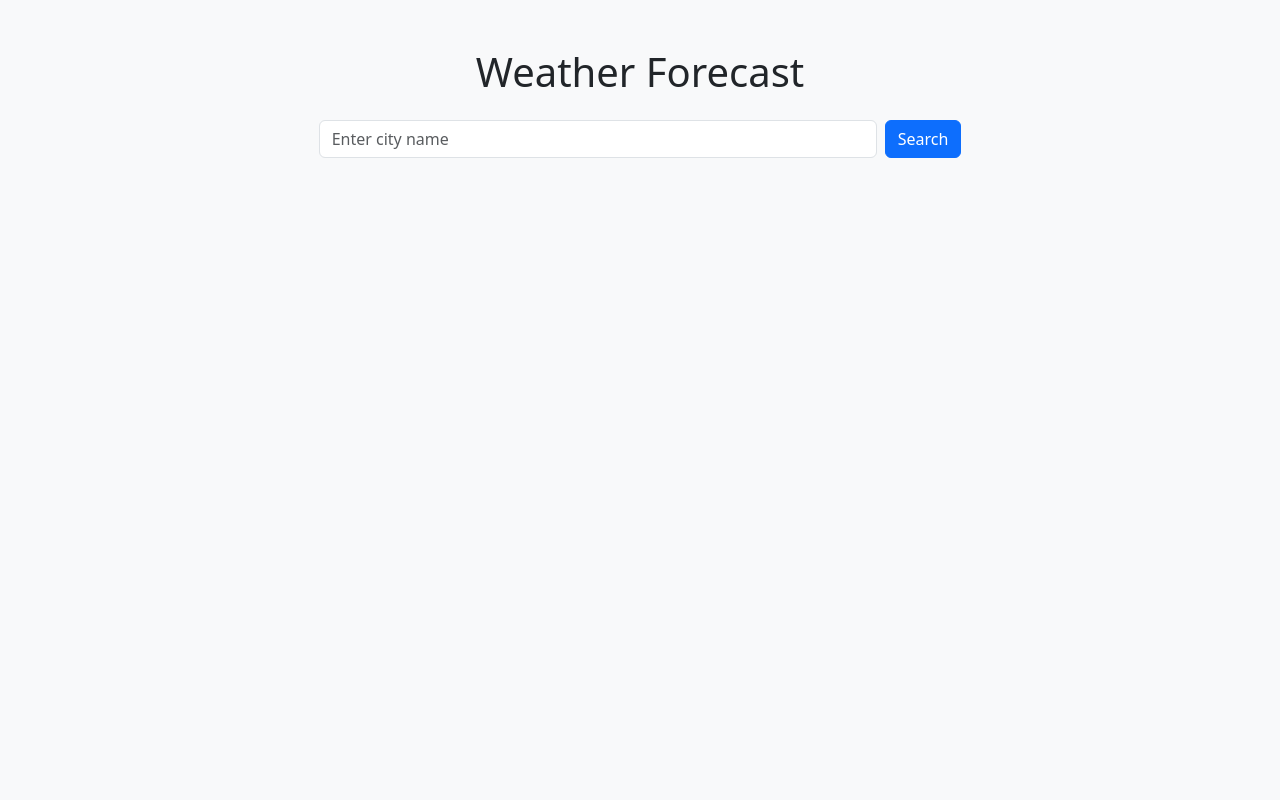
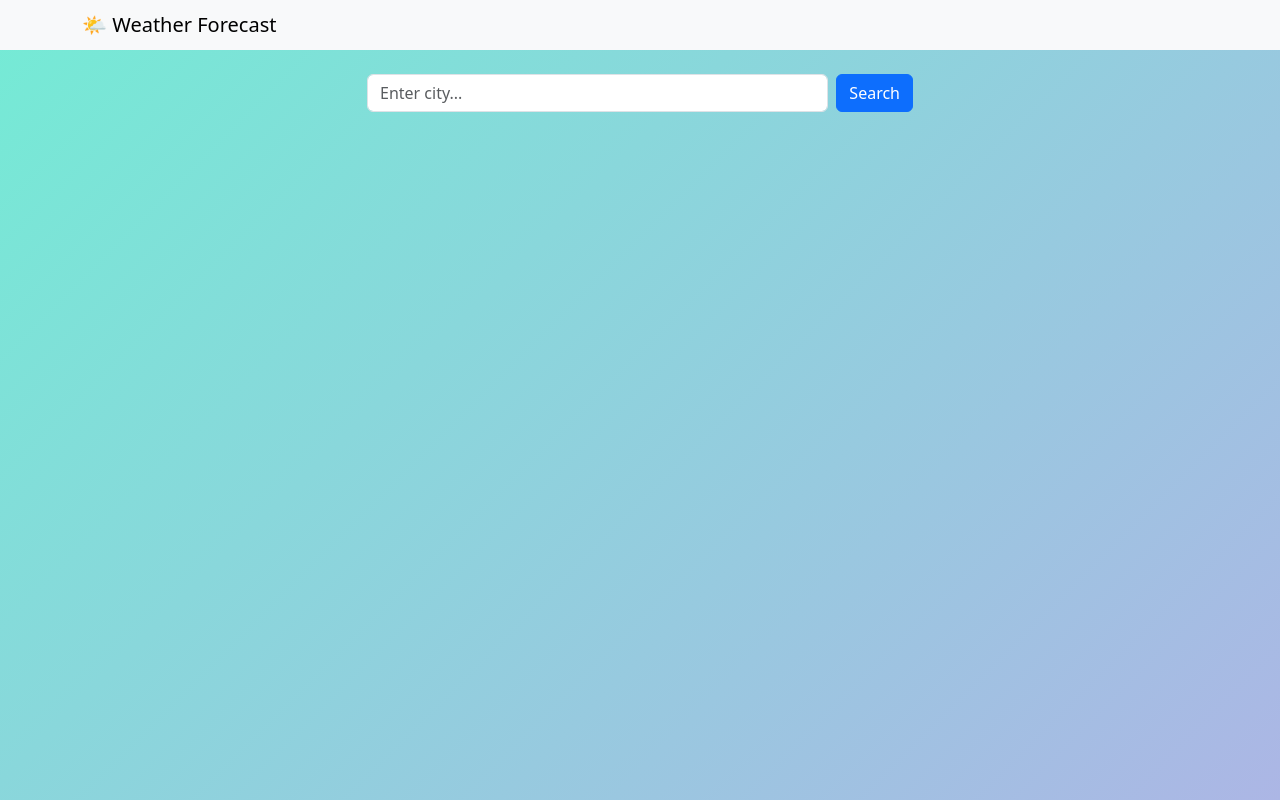
Before and after one commit to georgegyan/WeatherApp, a Django app: page / in a window 1280 px wide. Run offline with Django 5.2, Linux system fonts and the light colour scheme.

Commit message:
Updated weather app: secure API key handling, new Bootstrap frontend, loading spinner, error handling

```diff
--- a/forecast/templates/forecast/home.html
+++ b/forecast/templates/forecast/home.html
@@ -2,45 +2,90 @@
 <html lang="en">
 <head>
     <meta charset="UTF-8">
-    <title>Weather Forecast</title>
-    <link href="https://cdn.jsdelivr.net/npm/bootstrap@5.3.0/dist/css/bootstrap.min.css" rel="stylesheet">
+    <meta name="viewport" content="width=device-width, initial-scale=1.0">
+    <title>Weather Forecast App</title>
+    <link href="https://cdn.jsdelivr.net/npm/bootstrap@5.3.2/dist/css/bootstrap.min.css" rel="stylesheet">
+    <style>
+        body {
+            background: linear-gradient(135deg, #74ebd5 0%, #ACB6E5 100%);
+            min-height: 100vh;
+            display: flex;
+            flex-direction: column;
+        }
+        .card {
+            border: none;
+            border-radius: 1rem;
+            box-shadow: 0 4px 8px rgba(0,0,0,0.2);
+        }
+        .loading-spinner {
+            display: none;
+        }
+    </style>
 </head>
-<body class="bg-light">
+<body>
 
-<div class="container mt-5">
-    <h1 class="text-center mb-4">Weather Forecast</h1>
+<nav class="navbar navbar-light bg-light mb-4">
+  <div class="container">
+    <span class="navbar-brand mb-0 h1">🌤️ Weather Forecast</span>
+  </div>
+</nav>
 
-    <form method="POST" class="d-flex justify-content-center mb-5">
-        {% csrf_token %}
-        <input type="text" name="city" class="form-control w-50" placeholder="Enter city name" required>
-        <button type="submit" class="btn btn-primary ms-2">Search</button>
-    </form>
+<div class="container">
+    <div class="row justify-content-center mb-4">
+        <div class="col-md-6">
+            <form method="post" id="weatherForm" class="d-flex">
+                {% csrf_token %}
+                <input type="text" name="city" class="form-control me-2" placeholder="Enter city..." required>
+                <button type="submit" class="btn btn-primary">Search</button>
+            </form>
+        </div>
+    </div>
+
+    <!-- Loading spinner -->
+    <div class="row justify-content-center mb-4">
+        <div class="col-auto">
+            <div class="spinner-border text-primary loading-spinner" role="status" id="loadingSpinner">
+                <span class="visually-hidden">Loading...</span>
+            </div>
+        </div>
+    </div>
 
     {% if weather_data %}
         {% if weather_data.error %}
-            <div class="alert alert-danger">{{ weather_data.error }}</div>
+            <div class="alert alert-danger text-center">{{ weather_data.error }}</div>
         {% else %}
-            <h2 class="text-center">{{ weather_data.city.name }}, {{ weather_data.city.country }}</h2>
+            <div class="text-center mb-4">
+                <h2>{{ weather_data.city.name }}, {{ weather_data.city.country }}</h2>
+                <p class="lead">5-Day Forecast</p>
+            </div>
 
-            <div class="row mt-4">
-                {% for forecast in weather_data.list|slice:"0:5" %}
-                <div class="col-md-2">
-                    <div class="card text-center">
-                        <div class="card-body">
-                            <p><strong>{{ forecast.dt_txt }}</strong></p>
+            <div class="row">
+                {% for forecast in weather_data.list|slice:":5" %}
+                    <div class="col-md-4 col-lg-2 mb-4">
+                        <div class="card text-center p-3">
+                            <h5>{{ forecast.dt_txt|slice:":10" }}</h5>
+                            <img src="https://openweathermap.org/img/wn/{{ forecast.weather.0.icon }}@2x.png" alt="Weather Icon">
+                            <h6 class="mt-2">{{ forecast.weather.0.main }}</h6>
                             <p>Temp: {{ forecast.main.temp }}°C</p>
                             <p>Humidity: {{ forecast.main.humidity }}%</p>
                             <p>Wind: {{ forecast.wind.speed }} m/s</p>
                         </div>
                     </div>
-                </div>
                 {% endfor %}
             </div>
         {% endif %}
     {% endif %}
-
 </div>
 
-<script src="https://cdn.jsdelivr.net/npm/bootstrap@5.3.0/dist/js/bootstrap.bundle.min.js"></script>
+<script src="https://cdn.jsdelivr.net/npm/bootstrap@5.3.2/dist/js/bootstrap.bundle.min.js"></script>
+<script>
+    const form = document.getElementById('weatherForm');
+    const spinner = document.getElementById('loadingSpinner');
+
+    form.addEventListener('submit', () => {
+        spinner.style.display = 'block';
+    });
+</script>
+
 </body>
 </html>
--- a/forecast/views.py
+++ b/forecast/views.py
@@ -1,5 +1,6 @@
 import requests
 from django.shortcuts import render
+from decouple import config
 
 def home(request):
     weather_data = None
--- a/weatherapp/settings.py
+++ b/weatherapp/settings.py
@@ -11,6 +11,8 @@ https://docs.djangoproject.com/en/5.2/ref/settings/
 """
 
 from pathlib import Path
+from decouple import config
+
 
 # Build paths inside the project like this: BASE_DIR / 'subdir'.
 BASE_DIR = Path(__file__).resolve().parent.parent
```
